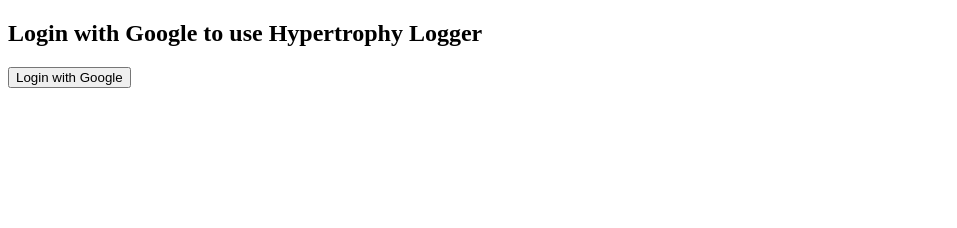
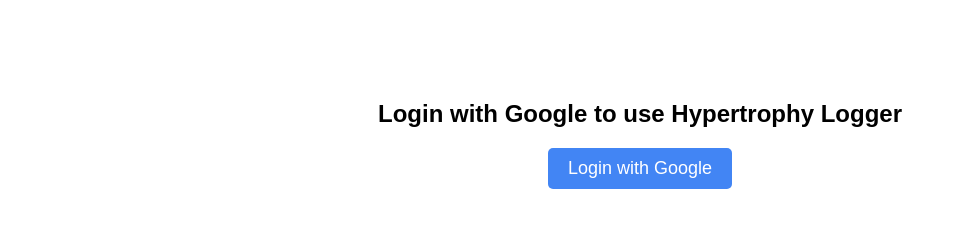
Before and after one commit to Himmmz/hypertrophy-login, a plain HTML site: page index.html in a window 1280 px wide. Shown: the whole page, without its empty margins (0-957 px from the left). Drawn offline with Linux system fonts and the light colour scheme.

Commit message:
Update index.html

```diff
--- a/index.html
+++ b/index.html
@@ -3,41 +3,63 @@
 <head>
   <meta charset="UTF-8" />
   <title>Login to Hypertrophy Logger</title>
+
   <script type="module">
-    // Correct imports from CDN
     import { initializeApp } from "https://www.gstatic.com/firebasejs/9.22.1/firebase-app.js";
-    import { getAuth, GoogleAuthProvider, signInWithPopup } from "https://www.gstatic.com/firebasejs/9.22.1/firebase-auth.js";
+    import {
+      getAuth,
+      GoogleAuthProvider,
+      signInWithPopup
+    } from "https://www.gstatic.com/firebasejs/9.22.1/firebase-auth.js";
 
-    // Correct firebaseConfig
     const firebaseConfig = {
       apiKey: "AIzaSyCqYbB95seTzugE2JQrow1OxfCrjd_E17c",
       authDomain: "hypertrophylogger-ec460.firebaseapp.com",
       projectId: "hypertrophylogger-ec460",
-      storageBucket: "hypertrophylogger-ec460.appspot.com", <!-- fixed -->
+      storageBucket: "hypertrophylogger-ec460.appspot.com",
       messagingSenderId: "1033995007500",
       appId: "1:1033995007500:web:6e65757e6fdbada5a56029",
       measurementId: "G-CZ407RXPC9"
     };
 
-    // Initialize Firebase
     const app = initializeApp(firebaseConfig);
     const auth = getAuth(app);
     const provider = new GoogleAuthProvider();
 
-    // Expose login function
     window.login = () => {
       signInWithPopup(auth, provider)
         .then((result) => result.user.getIdToken())
         .then((token) => {
-          console.log("Token:", token);
+          // Redirect to Streamlit app with token
           window.location.href = `https://hypertrophylogger-himzz.streamlit.app/?token=${token}`;
         })
         .catch((error) => {
-          console.error("Login failed:", error);
           alert("Login failed: " + error.message);
+          console.error(error);
         });
     };
   </script>
+
+  <style>
+    body {
+      font-family: Arial, sans-serif;
+      text-align: center;
+      margin-top: 100px;
+    }
+    button {
+      font-size: 18px;
+      padding: 10px 20px;
+      background-color: #4285F4;
+      color: white;
+      border: none;
+      border-radius: 5px;
+      cursor: pointer;
+    }
+    button:hover {
+      background-color: #3367D6;
+    }
+  </style>
+
 </head>
 <body>
   <h2>Login with Google to use Hypertrophy Logger</h2>
```
